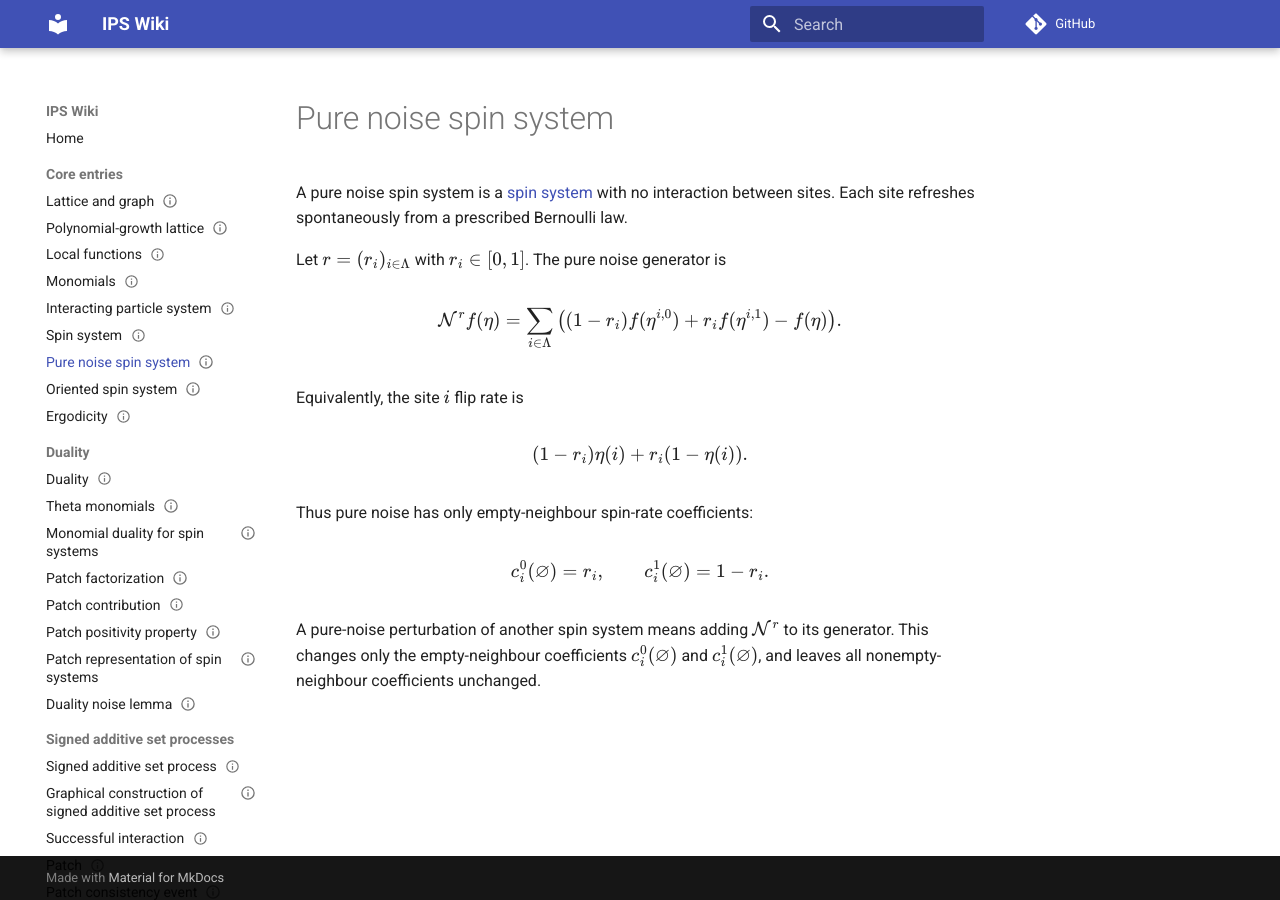
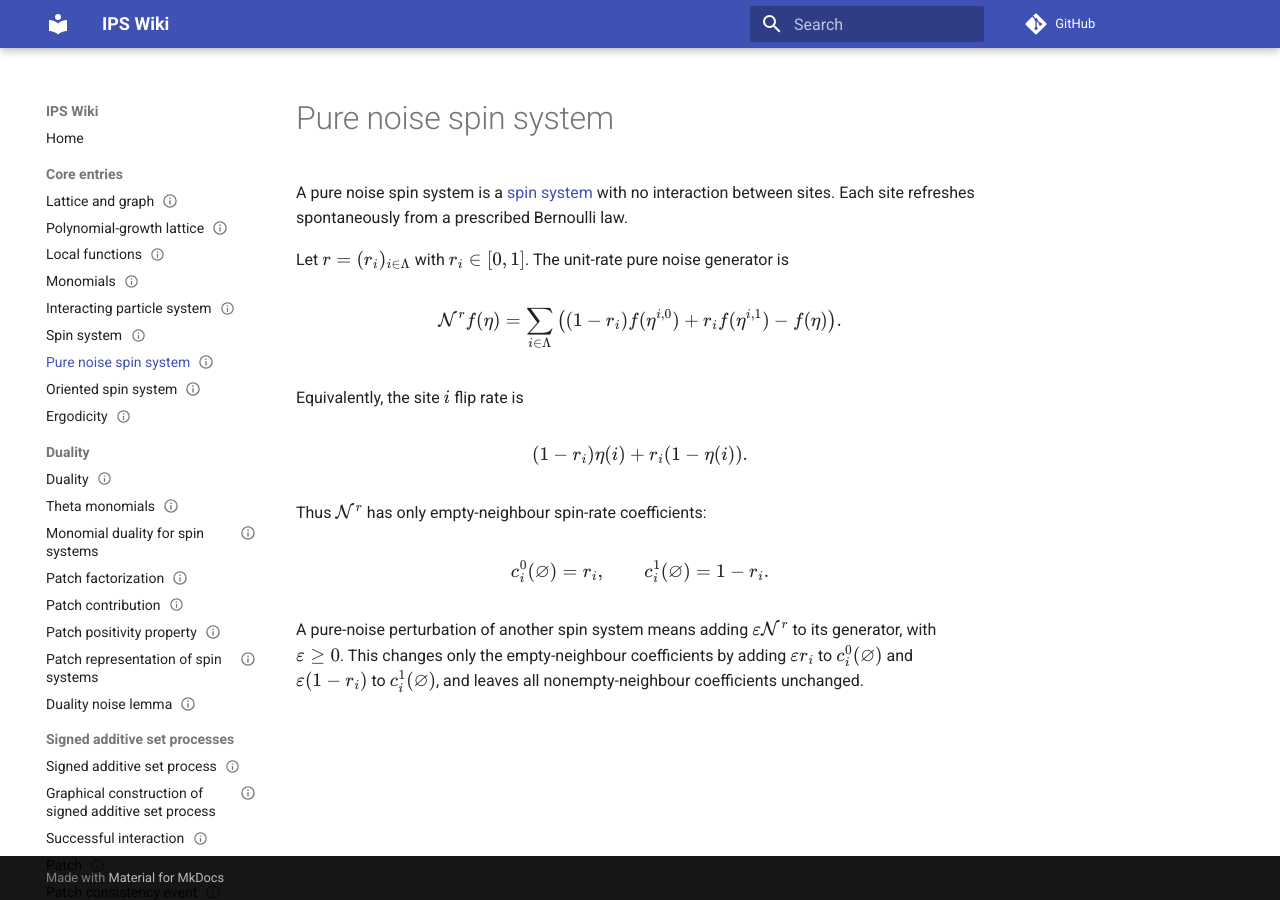
Before and after one commit to maciejgluchowski86-beep/ips-wiki, an MkDocs documentation site: the page built from docs/entries/pure-noise-spin-system.md, in a window 1280 px wide. Built offline with MkDocs 1.6.1 and Material for MkDocs 9.7.7, drawn with Linux system fonts in a browser that asks for light colours; comment, search, counter and statistics services are not loaded.

Commit message:
define pure noise perturbation with strength epsilon

```diff
--- a/docs/entries/pure-noise-spin-system.md
+++ b/docs/entries/pure-noise-spin-system.md
@@ -11,7 +11,7 @@ tags:
 
 A pure noise spin system is a [spin system](spin-system.md) with no interaction between sites. Each site refreshes spontaneously from a prescribed Bernoulli law.
 
-Let \(r=(r_i)_{i\in\Lambda}\) with \(r_i\in[0,1]\). The pure noise generator is
+Let \(r=(r_i)_{i\in\Lambda}\) with \(r_i\in[0,1]\). The unit-rate pure noise generator is
 
 $$
 \mathcal N^r f(\eta)
@@ -26,12 +26,12 @@ $$
 (1-r_i)\eta(i)+r_i(1-\eta(i)).
 $$
 
-Thus pure noise has only empty-neighbour spin-rate coefficients:
+Thus \(\mathcal N^r\) has only empty-neighbour spin-rate coefficients:
 
 $$
- c_i^0(\vn)=r_i,
+c_i^0(\vn)=r_i,
 \qquad
- c_i^1(\vn)=1-r_i.
+c_i^1(\vn)=1-r_i.
 $$
 
-A pure-noise perturbation of another spin system means adding \(\mathcal N^r\) to its generator. This changes only the empty-neighbour coefficients \(c_i^0(\vn)\) and \(c_i^1(\vn)\), and leaves all nonempty-neighbour coefficients unchanged.
+A pure-noise perturbation of another spin system means adding \(\varepsilon\mathcal N^r\) to its generator, with \(\varepsilon\ge0\). This changes only the empty-neighbour coefficients by adding \(\varepsilon r_i\) to \(c_i^0(\vn)\) and \(\varepsilon(1-r_i)\) to \(c_i^1(\vn)\), and leaves all nonempty-neighbour coefficients unchanged.
```
